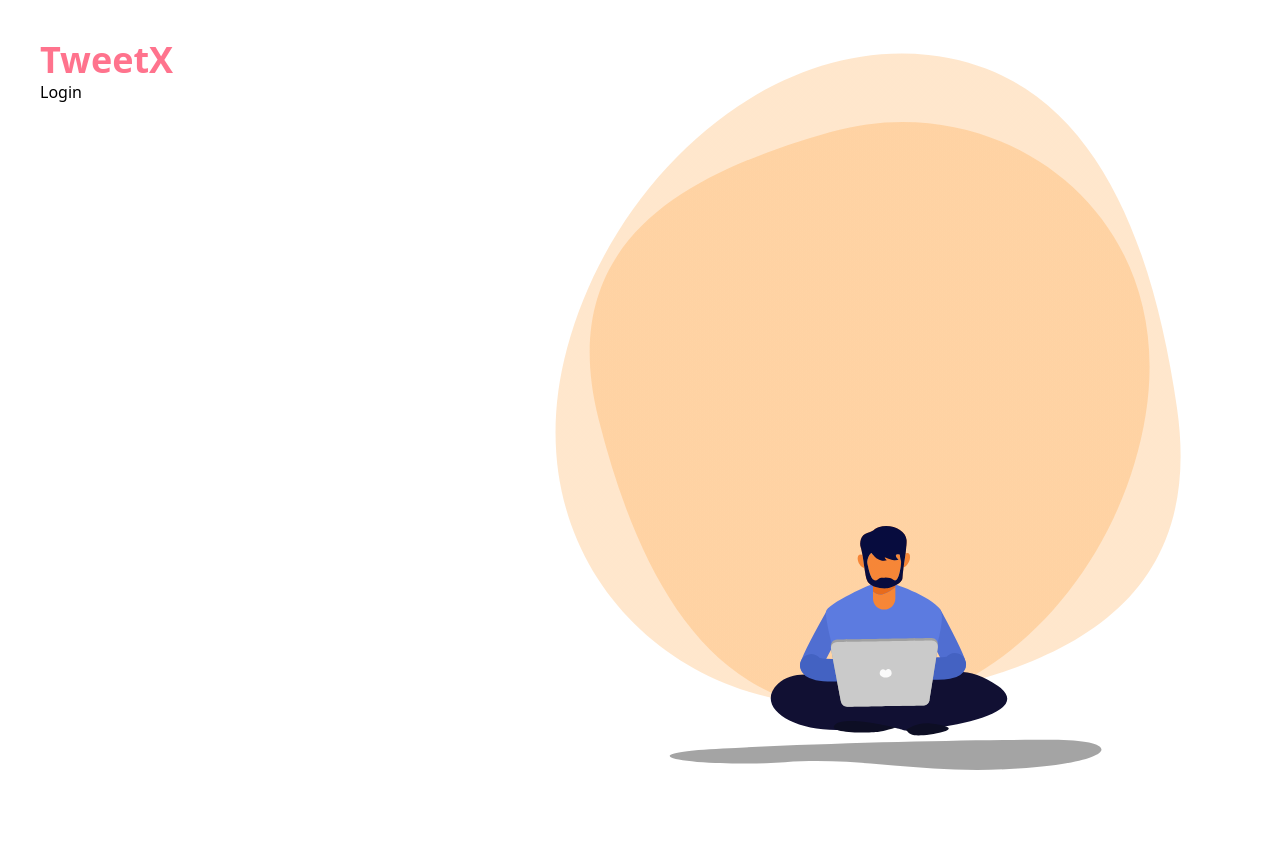
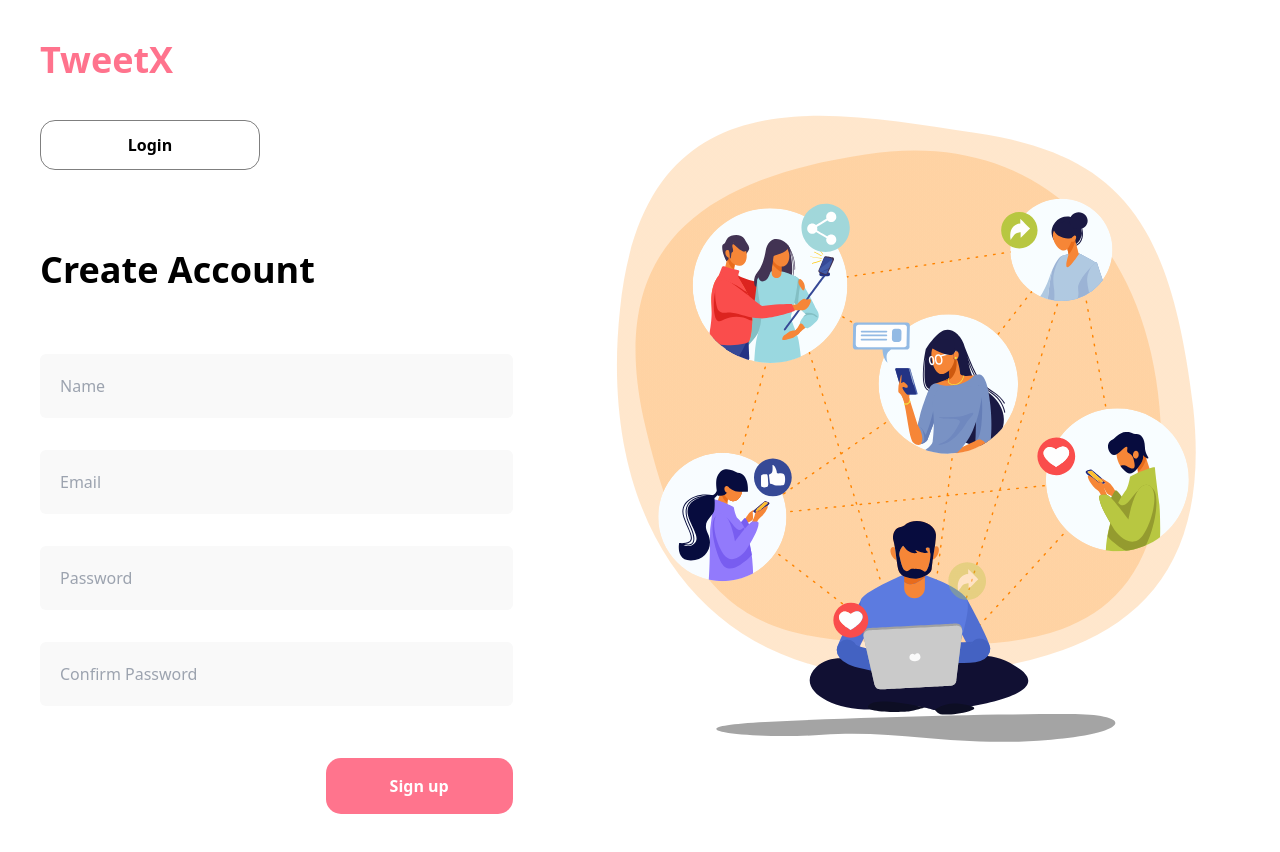
Before and after one commit to NaveenDanj/tweetx, a React (Vite) app: page / in a window 1280 px wide. Before the commit the page ends 800 px from the top, so only its background shows below. Built offline with nearby package versions, Linux system fonts and the light colour scheme.

Commit message:
added register page

```diff
--- a/src/App.tsx
+++ b/src/App.tsx
@@ -1,16 +1,13 @@
 import { BrowserRouter, Routes, Route } from 'react-router-dom';
 import AuthLayout from './layouts/AuthLayout';
-import Login from './pages/Auth/Login';
+import Register from './pages/Auth/Register';
 
 function App() {
   return (
     <BrowserRouter>
       <Routes>
         <Route path="/" element={<AuthLayout />}>
-          <Route index element={<Login />} />
-          {/* <Route path="blogs" element={<Blogs />} />
-          <Route path="contact" element={<Contact />} />
-          <Route path="*" element={<NoPage />} /> */}
+          <Route index element={<Register />} />
         </Route>
       </Routes>
     </BrowserRouter>
--- a/src/index.css
+++ b/src/index.css
@@ -1,3 +1,7 @@
 @tailwind base;
 @tailwind components;
 @tailwind utilities;
+
+input:focus {
+    outline: none;
+}
--- a/src/layouts/AuthLayout.tsx
+++ b/src/layouts/AuthLayout.tsx
@@ -7,7 +7,7 @@ function AuthLayout() {
 
       <div className='tw-w-full tw-h-[100vh] md:tw-w-full tw-flex md:tw-flex-row tw-flex-col'>
 
-        <div className='md:tw-w-[500px] tw-order-2 md:tw-order-1 tw-p-10'>
+        <div className='md:tw-w-[600px] tw-order-2 md:tw-order-1 tw-p-10'>
           <h1 className='tw-text-4xl tw-font-bold tw-text-[#FF738D]'>TweetX</h1>
           <Outlet />
         </div>
--- a/src/pages/Auth/Login.tsx
+++ /dev/null
@@ -1,8 +0,0 @@
-
-function Login() {
-  return (
-    <div>Login</div>
-  );
-}
-
-export default Login;
--- /dev/null
+++ b/src/pages/Auth/Register.tsx
@@ -0,0 +1,43 @@
+
+function Register() {
+  return (
+    <div className="tw-w-full tw-h-full tw-flex tw-flex-col">
+
+      <div className="tw-w-full tw-mt-10 tw-mb-10">
+        <button style={{ border: '1px solid rgba(0,0,0,0.5)' }} className="tw-w-[220px] tw-p-3 tw-rounded-[15px] tw-font-bold tw-flex tw-justify-center">Login</button>
+      </div>
+
+      <div className="tw-flex tw-flex-col tw-py-10 tw-flex-grow">
+        <h1 className="tw-text-4xl tw-font-bold">Create Account</h1>
+
+        <div className="tw-flex tw-flex-col tw-mt-16 tw-gap-8">
+
+          <div className="tw-w-full tw-p-5 tw-bg-[#F9F9F9] tw-rounded-md">
+            <input type="text" placeholder="Name" className="tw-bg-[#F9F9F9]" />
+          </div>
+
+          <div className="tw-w-full tw-p-5 tw-bg-[#F9F9F9] tw-rounded-md">
+            <input type="email" placeholder="Email" className="tw-bg-[#F9F9F9]" />
+          </div>
+
+          <div className="tw-w-full tw-p-5 tw-bg-[#F9F9F9] tw-rounded-md">
+            <input type="password" placeholder="Password" className="tw-bg-[#F9F9F9]" />
+          </div>
+
+          <div className="tw-w-full tw-p-5 tw-bg-[#F9F9F9] tw-rounded-md">
+            <input type="password" placeholder="Confirm Password" className="tw-bg-[#F9F9F9]" />
+          </div>
+
+          <div className="tw-w-full tw-mt-5 tw-flex tw-justify-end">
+            <button className=" tw-bg-[#FF748D] tw-text-white tw-p-4 tw-px-16 tw-rounded-[15px] tw-font-bold tw-flex tw-justify-center">Sign up</button>
+          </div>
+
+        </div>
+
+      </div>
+
+    </div>
+  );
+}
+
+export default Register;
```
